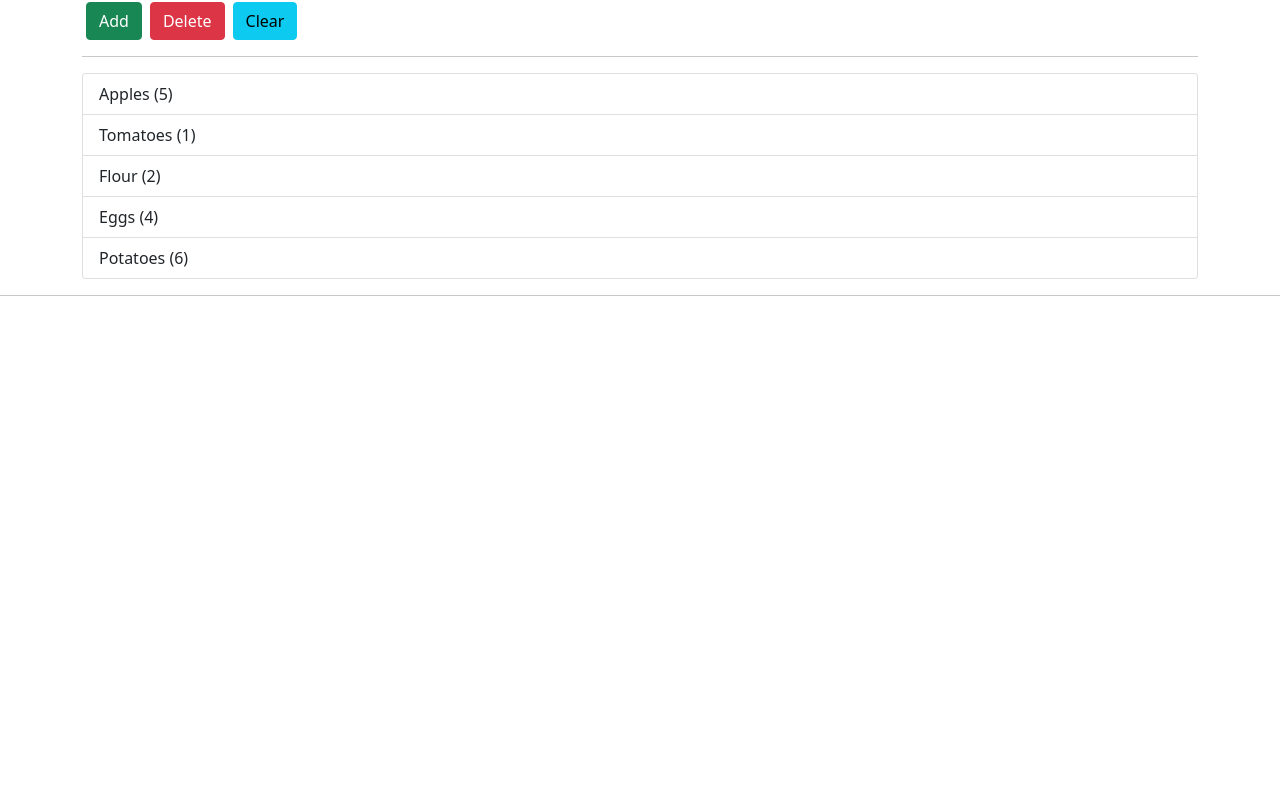
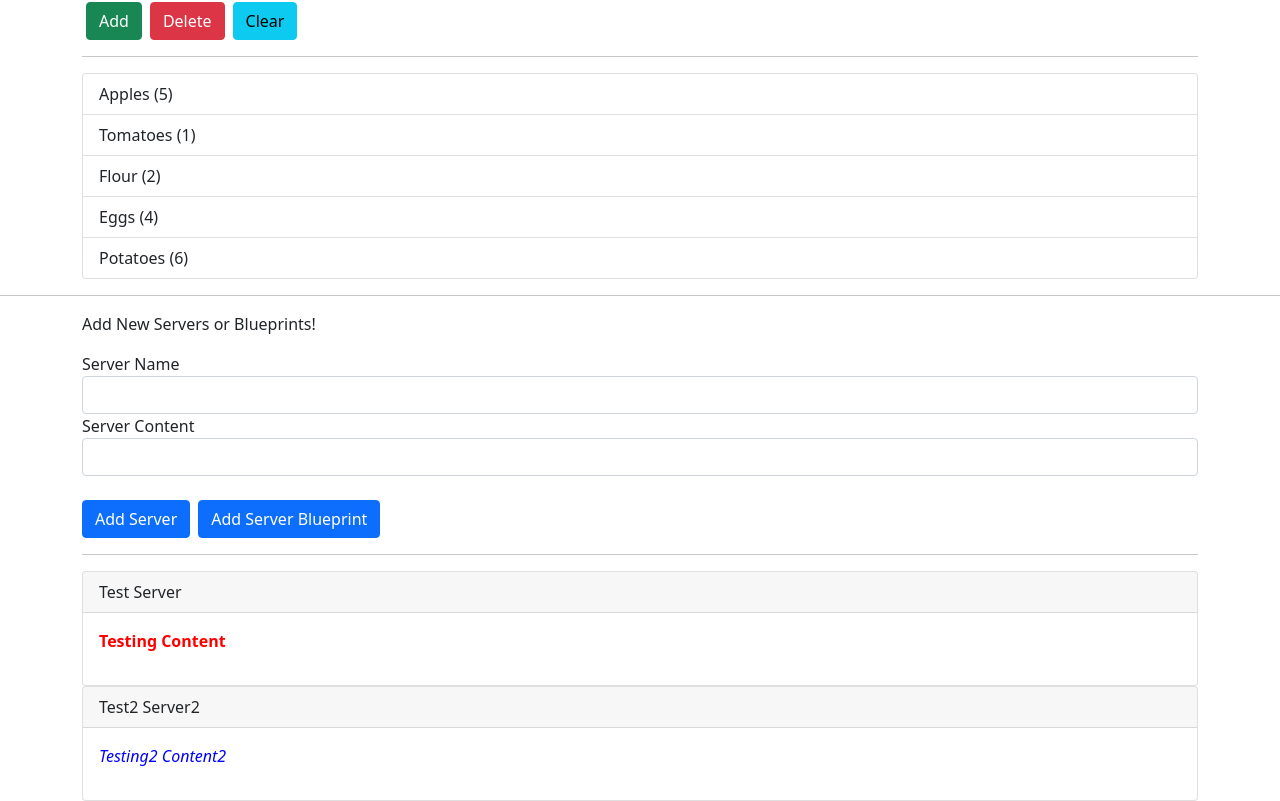
Before and after one commit to henimex/Coockex, an Angular app: page / in a window 1280 px wide. Shown: the part 1016-1817 px from the top of the page. Before the commit the page ends 1328 px from the top, so only its background shows below. Built offline with nearby package versions, Linux system fonts and the light colour scheme.

Commit message:
Input Output

```diff
--- /dev/null
+++ b/src/app/Componenets/Bindings/cockpit/cockpit.component.html
@@ -0,0 +1,12 @@
+<div class="row">
+  <div class="col-xs-12">
+    <p>Add New Servers or Blueprints!</p>
+    <label>Server Name</label>
+    <input type="text" class="form-control" [(ngModel)]="newServerName">
+    <label>Server Content</label>
+    <input type="text" class="form-control" [(ngModel)]="newServerContent">
+    <br>
+    <button class="btn btn-primary" (click)="onAddServer()">Add Server</button>
+    <button class="btn btn-primary mx-2" (click)="onAddBlueprint()">Add Server Blueprint</button>
+  </div>
+</div>
--- /dev/null
+++ b/src/app/Componenets/Bindings/cockpit/cockpit.component.ts
@@ -0,0 +1,38 @@
+import {Component, EventEmitter, OnInit, Output} from '@angular/core';
+import {ServerElement} from "./serverElement";
+
+@Component({
+  selector: 'app-cockpit',
+  templateUrl: './cockpit.component.html',
+  styleUrls: ['./cockpit.component.css']
+})
+export class CockpitComponent implements OnInit {
+  newServerName = '';
+  newServerContent = '';
+  @Output() serverCreated = new EventEmitter<{ serverName: string, serverContent: string }>();
+  @Output() blueprintCreated = new EventEmitter<{ serverName: string, serverContent: string }>();
+
+  constructor() {
+  }
+
+  ngOnInit(): void {
+  }
+
+  onAddServer() {
+    this.serverCreated.emit({serverName: this.newServerName, serverContent: this.newServerContent});
+    // this.serverElements.push({
+    //   type:'Server',
+    //   name: this.newServerName,
+    //   content:this.newServerContent
+    // });
+  }
+
+  onAddBlueprint() {
+    this.blueprintCreated.emit({serverName: this.newServerName, serverContent: this.newServerContent});
+    // this.serverElements.push({
+    //   type:'Blueprint',
+    //   name: this.newServerName,
+    //   content:this.newServerContent
+    // });
+  }
+}
--- /dev/null
+++ b/src/app/Componenets/Bindings/cockpit/serverElement.ts
@@ -0,0 +1,5 @@
+export interface ServerElement {
+    type: String;
+    name: String;
+    content: String;
+}
--- /dev/null
+++ b/src/app/Componenets/Bindings/server-element/server-element.component.html
@@ -0,0 +1,9 @@
+<div class="card" >
+  <div class="card-header"> {{element.name}}</div>
+  <div class="card-body">
+    <p>
+      <strong *ngIf="element.type === 'server'" style="color:red">{{element.content}}</strong>
+      <em *ngIf="element.type === 'blueprint'" style="color:blue">{{element.content}}</em>
+    </p>
+  </div>
+</div>
--- /dev/null
+++ b/src/app/Componenets/Bindings/server-element/server-element.component.ts
@@ -0,0 +1,18 @@
+import {Component, Input, OnInit} from '@angular/core';
+import {ServerElement} from "../cockpit/serverElement";
+
+@Component({
+  selector: 'app-server-element',
+  templateUrl: './server-element.component.html',
+  styleUrls: ['./server-element.component.css']
+})
+export class ServerElementComponent implements OnInit {
+  @Input("srvElement") element: ServerElement;
+
+  constructor() {
+  }
+
+  ngOnInit(): void {
+  }
+
+}
--- /dev/null
+++ b/src/app/Componenets/Bindings/showcase/showcase.component.html
@@ -0,0 +1,13 @@
+<div class="container">
+  <app-cockpit
+  (serverCreated)="onServerAdded($event)"
+  (blueprintCreated)="onBlueprintAdded($event)"></app-cockpit>
+  <hr>
+  <div class="row">
+    <div class="col-xs-12">
+      <app-server-element
+        *ngFor="let serverElement of serverElements"
+        [srvElement]="serverElement"></app-server-element>
+    </div>
+  </div>
+</div>
--- /dev/null
+++ b/src/app/Componenets/Bindings/showcase/showcase.component.ts
@@ -0,0 +1,43 @@
+import {Component, OnInit} from '@angular/core';
+import {ServerElement} from "../cockpit/serverElement";
+
+@Component({
+  selector: 'app-showcase',
+  templateUrl: './showcase.component.html',
+  styleUrls: ['./showcase.component.css']
+})
+export class ShowcaseComponent implements OnInit {
+
+  serverElements: ServerElement[];
+
+  constructor() {
+  }
+
+  ngOnInit(): void {
+    this.setServers();
+  }
+
+  setServers() {
+    this.serverElements = [
+      {type: 'server', name: 'Test Server', content: 'Testing Content'},
+      {type: 'blueprint', name: 'Test2 Server2', content: 'Testing2 Content2'}
+    ]
+  }
+
+  onServerAdded(serverData: { serverName: string, serverContent: string }) {
+    this.serverElements.push({
+      type: 'server',
+      name: serverData.serverName,
+      content: serverData.serverContent
+    });
+  }
+
+  onBlueprintAdded(blueprintData: { serverName: string, serverContent: string }) {
+    this.serverElements.push({
+      type: 'blueprint',
+      name: blueprintData.serverName,
+      content: blueprintData.serverContent
+    });
+  }
+
+}
--- a/src/app/app.component.html
+++ b/src/app/app.component.html
@@ -9,3 +9,5 @@
 </div>
 
 <hr>
+
+<app-showcase></app-showcase>
```
Also changed, not shown: src/app/app.module.ts (+9 -1 lines), src/app/Componenets/Bindings/cockpit/cockpit.component.css (added), src/app/Componenets/Bindings/server-element/server-element.component.css (added), src/app/Componenets/Bindings/showcase/showcase.component.css (added).
